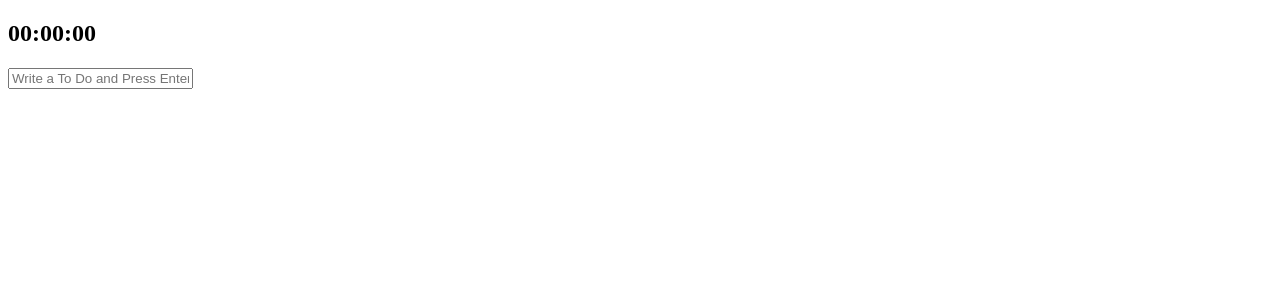
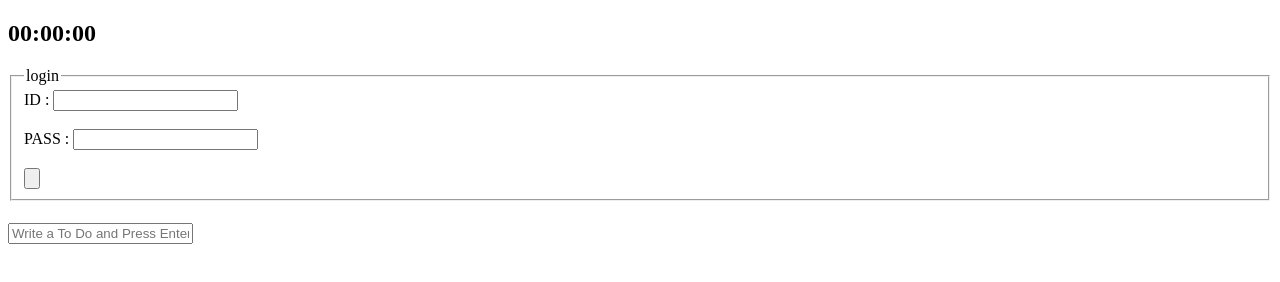
Before and after one commit to Sorune/VanilaJS, a plain HTML site: page index.html in a window 1280 px wide. Drawn offline with Linux system fonts and the light colour scheme.

Commit message:
Update index.html

```diff
--- a/index.html
+++ b/index.html
@@ -2,7 +2,14 @@
 <html>
 <body>
     <h2 id="clock">00:00:00</h2>
-    <form class="hidden" id="login-form"></form>
+    <form class="hidden" id="login-form">
+        <fieldset>
+            <legend>login</legend>
+                ID : <input type = "text" name = "id" /><br></br>
+                PASS : <input type="password" name = "pass" /><br></br>
+                <input id = "button" type="button">
+        </fieldset>
+    </form>
     <h1 class="hidden" id="greeting"></h1>
     <form id="todo-form">
         <input type="text" placeholder="Write a To Do and Press Enter">
```
